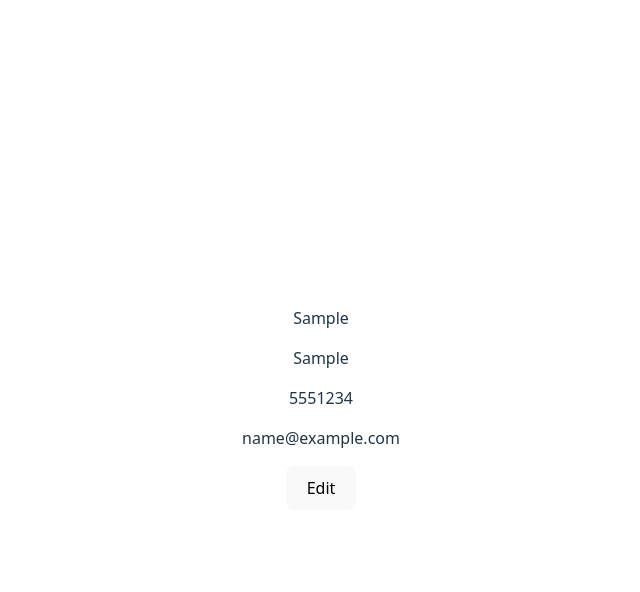
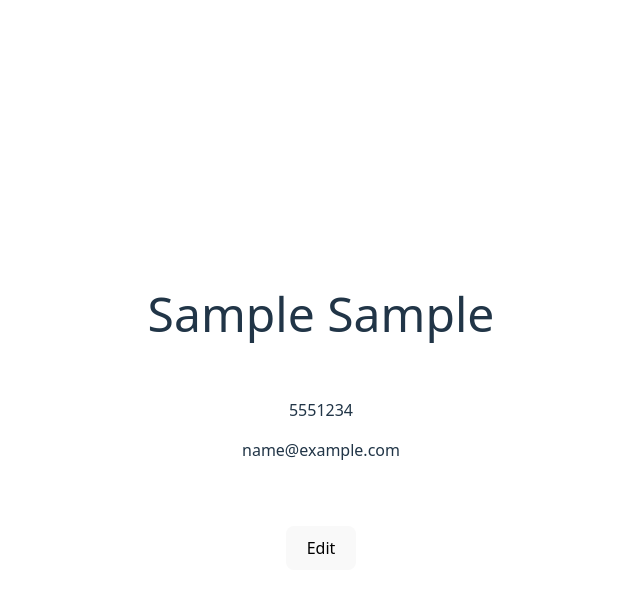
Before and after one commit to CherryPapaya/The-Odin-Project---CV-Application, a React (Vite) app: page / in a window 1280 px wide. Both pictures are taken after typing "Sample", "Sample", "5551234", "name@example.com" into the empty fields and a click on the button "Submit". Shown: the top 592 px of the page, without its empty margins (319-959 px from the left). Built offline with nearby package versions, Linux system fonts and the light colour scheme.

Commit message:
Start to format preview page

```diff
--- a/src/components/preview/Preview.jsx
+++ b/src/components/preview/Preview.jsx
@@ -1,4 +1,6 @@
 import * as configModule from "../../data/data-configs";
+
+import "../../styles/preview.css"
 
 export default function Preivew({ setIsSubmitted, person }) {
   const configs = Object.values(configModule);
@@ -7,14 +9,28 @@ export default function Preivew({ setIsSubmitted, person }) {
     setIsSubmitted(false);
   }
 
-  let index = 0;
+  const stringEntries = Object.entries(person)
+                          .filter(([key, value]) => typeof value === "string" && !key.includes("name"));
   return (
     <>
-      <p>{person.fname}</p>
-      <p>{person.lname}</p>
-      <p>{person.phone}</p>
-      <p>{person.email}</p>
+      <div className="preview">
+        <div className="general-info">
+          <p className="name">{person.fname} {person.lname}</p>
 
+          {
+            stringEntries
+              .map(([key, value]) => (
+                  <p
+                    key={key}
+                    className={key}
+                  >
+                    {value}
+                  </p>
+              ))
+          }
+        </div>
+
+        <div className="experience">
           {
             configs.map(obj => {
               const data = person[obj.name];
@@ -32,6 +48,8 @@ export default function Preivew({ setIsSubmitted, person }) {
               return null;
             })
           }
+        </div>
+      </div>
 
       <button type="button" onClick={handleClick}>Edit</button>
     </>
--- /dev/null
+++ b/src/styles/preview.css
@@ -0,0 +1,17 @@
+.preview {
+  display: flex;
+  flex-direction: column;
+  row-gap: 2rem;
+}
+
+.name {
+  display: flex;
+  font-size: 3rem;
+}
+
+.fname {
+}
+
+.general-info {
+  /* border: 2px solid red; */
+}
```
Also changed, not shown: src/styles/form.css (added). Lines whose indentation alone changed are shown as unchanged.
